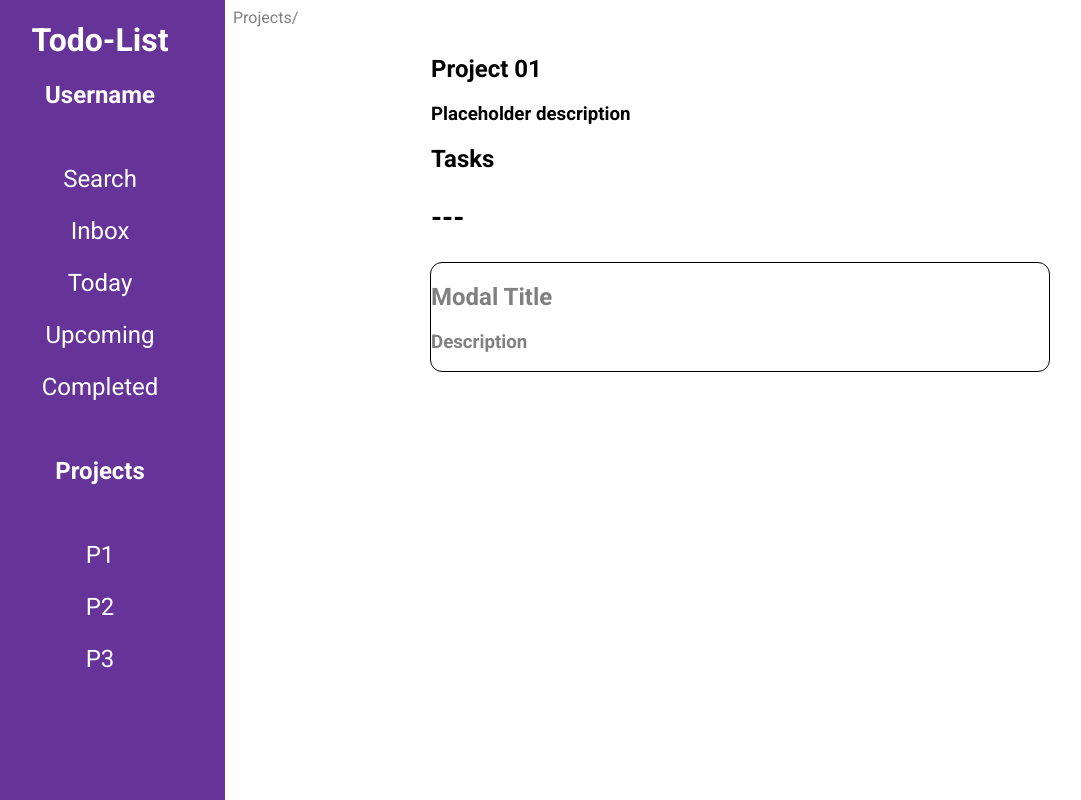
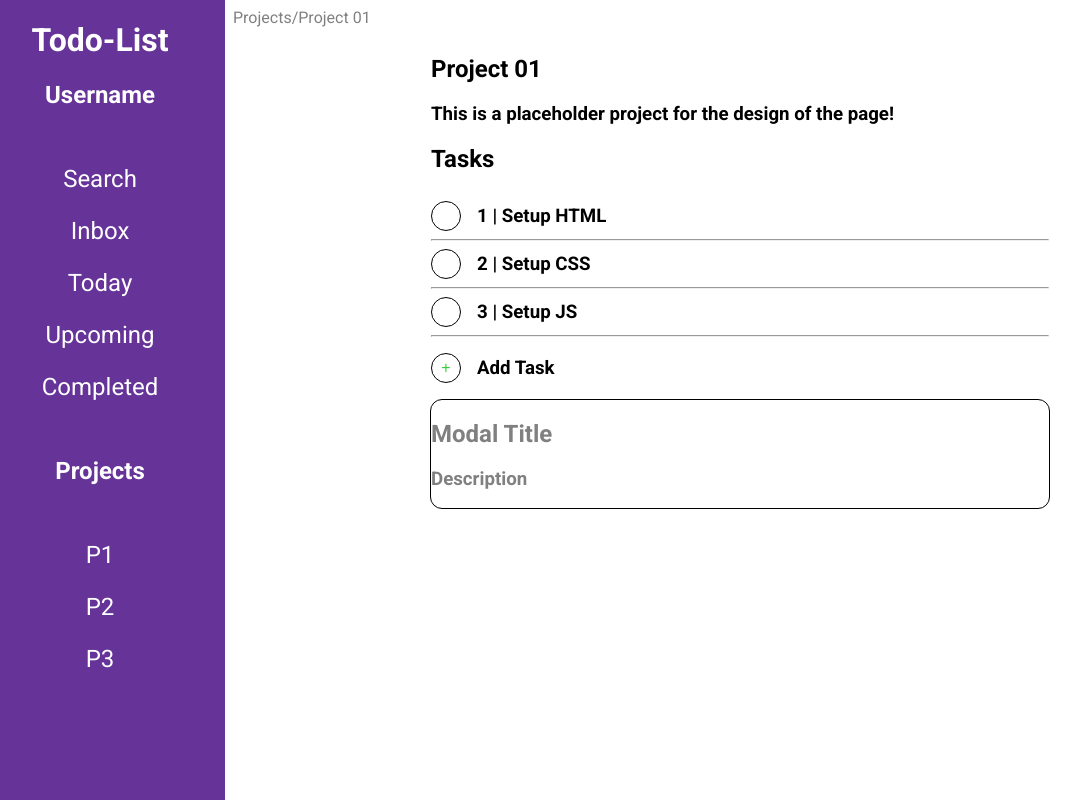
Before and after one commit to NinjazZz1/to-do-list, a website built with webpack: page src/template.html in a window 1280 px wide. Shown: the whole page, without its empty margins (25-1106 px from the left). Built offline with nearby package versions, Linux system fonts and the light colour scheme.

Commit message:
more DOM manipulation

```diff
--- a/src/index.js
+++ b/src/index.js
@@ -1,6 +1,13 @@
 import "./styles.css";
 import ProjectManager from "./projectManager";
 
-let toDo = [""]
+let toDo = [
+    ["1", "None", "Setup HTML"],
+    ["2", "None", "Setup CSS"],
+    ["3", "None", "Setup JS"],
+];
 
-ProjectManager.createProject("Project 01", "Placeholder description", "None", "None", toDo);
+ProjectManager.createProject("Project 01", "This is a placeholder project for the design of the page!", "None", "None", toDo);
+// ProjectManager.createProject("Project 02", "Placeholder description 2", "None", "None", toDo);
+
+ProjectManager.displayProject(0);
--- a/src/loader.js
+++ b/src/loader.js
@@ -1,5 +1,8 @@
 export default function loadProject(project) {
     clearContent();
+    const directory = document.querySelector('#directory');
+    directory.innerHTML = "Projects/" + project.title;
+
     const section = document.querySelector('.container');
     const elements = document.createElement("div");
     elements.classList.add("elements")
@@ -22,18 +25,45 @@ export default function loadProject(project) {
     const card = document.createElement("div");
     card.classList.add("card");
 
+    const tasksSection = document.createElement("div");
+
     const subHeader = document.createElement("h2");
     subHeader.innerHTML = "Tasks";
 
     // TO BE ARRAY LOOP
     const taskList = document.createElement("h3");
-    taskList.innerHTML = "---";
+
+    project.toDo.forEach(task => {
+        console.log(task);
+        const checkBox = document.createElement("button")
+        checkBox.classList.add("prio")
+        const spanContainer = document.createElement("span");
+        const textElement = document.createElement("h3");
+        const lineBreak = document.createElement("hr");
+
+        textElement.innerHTML = `${task.priority.toString()} | ${task.task}`;
+        spanContainer.append(checkBox, textElement);
+        tasksSection.append(spanContainer, lineBreak);
+    });
+
+    // taskList.innerHTML = "---";
 
     subHeader.appendChild(taskList);
-    card.append(subHeader);
-    elements.append(headers, card)
+    card.appendChild(subHeader);
+    elements.append(headers, card, tasksSection);
     section.appendChild(elements);
 
+    // ADD MODAL BACK
+    const modal = document.createElement("span");
+    modal.classList.add("add-task-modal")
+    const button = document.createElement("button");
+    button.classList.add("add-task");
+    button.innerHTML = "+";
+    const modalText = document.createElement("h3");
+    modalText.innerHTML = "Add Task";
+
+    modal.append(button, modalText);
+    tasksSection.append(modal);
 }
 
 function clearContent() {
--- a/src/projectManager.js
+++ b/src/projectManager.js
@@ -10,6 +10,14 @@ class Project {
     }
 }
 
+class ToDo {
+    constructor(priority, dueDate, task) {
+        this.priority = priority;
+        this.dueDate = dueDate;
+        this.task = task;
+    }
+}
+
 const ProjectManager = (() => {
     let projects = [];
 
@@ -18,19 +26,27 @@ const ProjectManager = (() => {
     const getProjects = () => projects;
 
     const createProject = (title, description, dueDate, priority, toDo) => {
-        const newProject = new Project(title, description, dueDate, priority, toDo);
-        console.log(newProject);
+        const toDos = [];
+        toDo.forEach(element => {
+            const i = new ToDo(element[0], element[1], element[2]);
+            toDos.push(i);
+        });
+        const newProject = new Project(title, description, dueDate, priority, toDos);
         addProject(newProject);
-        loadProject(newProject);
     }
 
     const addProject = (project) => {
         projects.push(project);
     }
 
+    const displayProject = (projectNo) => {
+        loadProject(projects[projectNo]);
+    }
+
     return {
         getProjects,
-        createProject
+        createProject,
+        displayProject,
     }
 })();
 
--- a/src/styles.css
+++ b/src/styles.css
@@ -1,4 +1,11 @@
 @import url('https://fonts.googleapis.com/css2?family=Roboto:wght@400;700&display=swap');
+
+:root {
+    --prio1: red;
+    --prio2: rgb(39, 98, 165);
+    --prio3: rgb(99, 165, 13);
+    --prioDefault: black;
+}
 
 body {
     background-color: rebeccapurple;
@@ -46,6 +53,7 @@ nav > div {
 .card {
     width: 100%;
     border-radius: 12px;
+    margin-bottom: 16px;
 }
 
 .project-container {
@@ -76,3 +84,35 @@ nav > div {
 .container {
     width: 100%;
 }
+
+span {
+    display: flex;
+    gap: 16px;
+    align-items: center;
+}
+
+span > h3 {
+    margin: 0;
+}
+
+span > button, .prio {
+    border-radius: 50%;
+    background-color: white;
+    border: 1px solid black;
+    text-align: center;
+    text-decoration: none;
+    cursor: pointer;
+    color: rgb(59, 204, 59);
+    font-size: 1rem;
+    height: 30px;
+    width: 30px;
+}
+
+.task {
+    margin-bottom: 16px;
+}
+
+.add-task-modal {
+    margin-bottom: 16px;
+    margin-top: 16px;
+}
--- a/src/template.html
+++ b/src/template.html
@@ -38,8 +38,12 @@
                     <div class="card">
                         <h2>Tasks</h2>
                         <div class="task">
-                            <h3>---</h3>
+
                         </div>
+                        <span>
+                            <button class="add-task">+</button>
+                            <h3>Add Task</h3>
+                        </span>
                     </div>
                 </div>
             </div>
```
